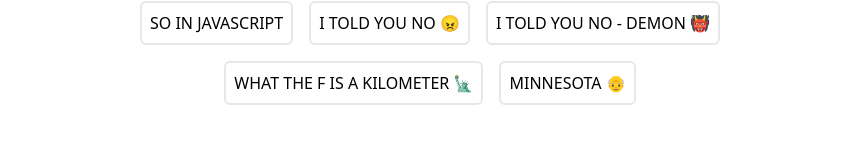
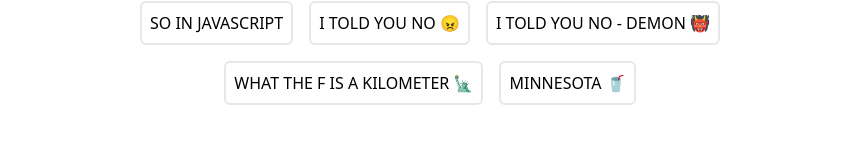
Before and after one commit to iamvetle/sound-effects, a Nuxt app: page / in a window 1280 px wide. Shown: the part 551-694 px from the top of the page, without its empty margins (210-1069 px from the left). Built offline with nearby package versions, Linux system fonts and the light colour scheme.

Commit message:
Update emojies.

```diff
--- a/assets/listOfSoundeffects.ts
+++ b/assets/listOfSoundeffects.ts
@@ -173,7 +173,7 @@
 		src: "what-the-f-is-a-kilometer.mp3",
 	},
 	{
-		title: "Minnesota 👴",
+		title: "Minnesota 🥤",
 		src: "minnesota.mp3",
 	},
 ];
```
